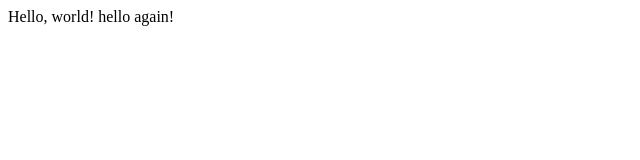
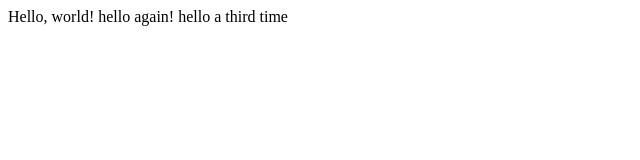
Before and after one commit to louismendelroe/harvardcourse, a plain HTML site: page hello.html in a window 1280 px wide. Shown: the whole page, without its empty margins (0-640 px from the left). Drawn offline with Linux system fonts and the light colour scheme.

Commit message:
added hello a third time

```diff
--- a/hello.html
+++ b/hello.html
@@ -4,6 +4,6 @@
     <title>My Webpage</title>
   </head>
   <body>
-    Hello, world! hello again!
+    Hello, world! hello again! hello a third time
   </body>
 </html>
```
